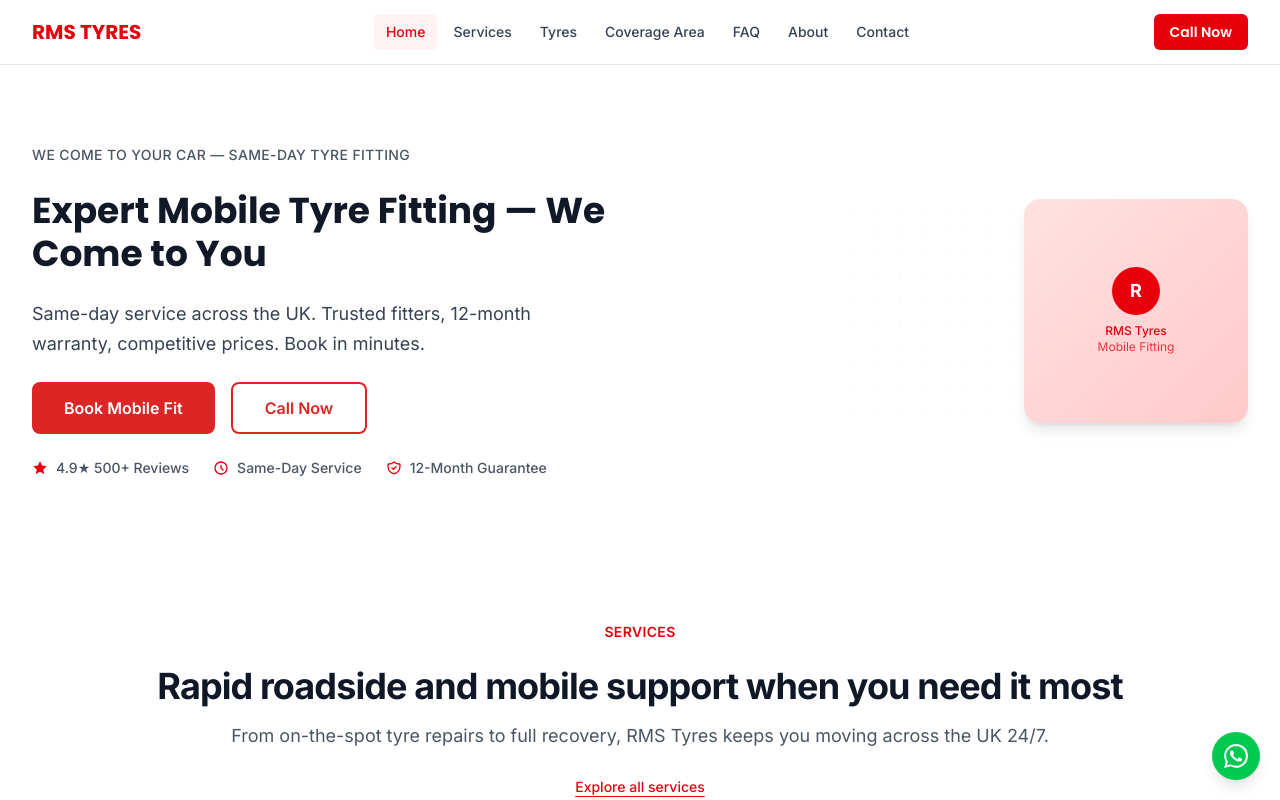
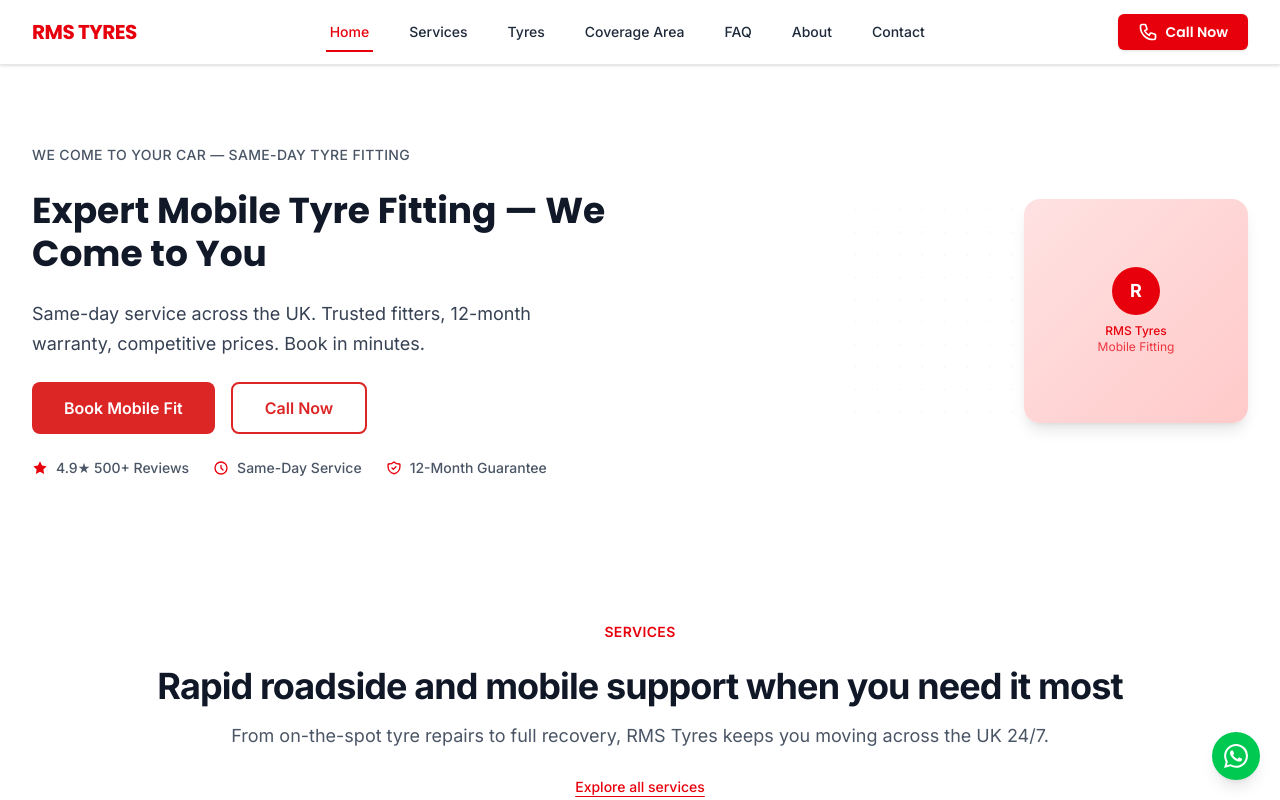
Before and after one commit to Gul-Group/RMS-Tyres-Mobile-Fitting, a Next.js app: page / in a window 1280 px wide. Shown: the top 800 px of the page. Built offline with nearby package versions, Linux system fonts and the light colour scheme.

Commit message:
Improvement in Navigation bar design

```diff
--- a/src/components/layout/NavBar.tsx
+++ b/src/components/layout/NavBar.tsx
@@ -1,67 +1,89 @@
-import Link from "next/link"
-import MobileMenu from "./MobileMenu"
-import NavLink from "./NavLink"
-import { cn } from "@/lib/utils/cn"
+import Link from "next/link";
+import MobileMenu from "./MobileMenu";
+import NavLink from "./NavLink";
+import { cn } from "@/lib/utils/cn";
+import { PhoneIcon } from "@/src/lib/icons";
 
 const navigationItems = [
-  { href: "/", label: "Home" },
-  { href: "/services", label: "Services" },
-  { href: "/tyres", label: "Tyres" },
-  { href: "/coverage-area", label: "Coverage Area" },
-  { href: "/faq", label: "FAQ" },
-  { href: "/about", label: "About" },
-  { href: "/contact", label: "Contact" },
-]
+  { href: "/", label: "Home", title: "RMS Tyres Mobile Fitting - Home", prefetch: true },
+  { href: "/services", label: "Services", title: "Mobile Tyre Fitting Services UK", prefetch: true },
+  { href: "/tyres", label: "Tyres", title: "Tyres for Cars, Vans & Emergency Fitting", prefetch: true },
+  { href: "/coverage-area", label: "Coverage Area", title: "UK Mobile Tyre Fitting Coverage", prefetch: true },
+  { href: "/faq", label: "FAQ", title: "Frequently Asked Questions - RMS Tyres", prefetch: false },
+  { href: "/about", label: "About", title: "About RMS Tyres Mobile Fitting", prefetch: false },
+  { href: "/contact", label: "Contact", title: "Contact RMS Tyres UK", prefetch: true },
+];
 
 export default function NavBar() {
   return (
-    <header className="sticky top-0 z-50 w-full border-b border-gray-200 bg-white/95 backdrop-blur supports-[backdrop-filter]:bg-white/60">
+    <header className="sticky top-0 z-50 w-full border-b border-gray-200 bg-white/95 backdrop-blur supports-[backdrop-filter]:bg-white/60 shadow-sm">
       <nav aria-label="Primary" className="mx-auto max-w-7xl px-4 sm:px-6 lg:px-8">
         <div className="flex h-16 items-center justify-between">
-          {/* Mobile menu button - Left on mobile, hidden on desktop */}
+          {/* Mobile menu button */}
           <div className="flex items-center md:hidden order-1">
             <MobileMenu />
           </div>
 
-          {/* Logo - Center on mobile, left on desktop */}
+          {/* Logo */}
           <div className="flex items-center order-2 md:order-1">
             <Link
               href="/"
-              className="flex items-center space-x-2 focus:outline-none focus:ring-2 focus:ring-red-500 focus:ring-offset-2 rounded-md"
-              aria-label="RMS Tyres - Home"
+              className="flex items-center space-x-2 focus:outline-none focus:ring-2 focus:ring-red-600 focus:ring-offset-2 rounded-md"
+              aria-label="RMS Tyres Mobile Fitting - Home"
             >
-              <span className="text-xl font-bold text-red-600 font-poppins">
+              <span className="text-xl font-bold text-red-600 font-poppins tracking-tight">
                 RMS TYRES
               </span>
             </Link>
           </div>
 
-          {/* Desktop navigation links - Hidden on mobile */}
-          <div className="hidden md:flex md:items-center md:space-x-1 order-2">
+          {/* Desktop navigation */}
+          <div className="hidden md:flex md:items-center md:space-x-4 order-2">
             {navigationItems.map((item) => (
-              <NavLink key={item.href} href={item.href}>
+              <NavLink
+                key={item.href}
+                href={item.href}
+                title={item.title}
+                prefetch={item.prefetch}
+              >
                 {item.label}
               </NavLink>
             ))}
           </div>
 
-          {/* CTA Button - Right on all screen sizes */}
+          {/* CTA Button */}
           <div className="flex items-center order-3">
             <Link
               href="tel:07932030303"
+              aria-label="Call RMS Tyres now for emergency mobile tyre fitting in the UK"
               className={cn(
-                "inline-flex items-center px-4 py-2 text-sm font-medium",
-                "text-white bg-red-600 hover:bg-red-700",
-                "focus:outline-none focus:ring-2 focus:ring-red-500 focus:ring-offset-2",
-                "rounded-md transition-colors duration-200",
-                "font-poppins"
+                "inline-flex items-center gap-2 px-5 py-2 text-sm font-semibold",
+                "text-white bg-red-600 hover:bg-red-700 active:bg-red-700",
+                "focus:outline-none focus:ring-2 focus:ring-red-600 focus:ring-offset-2",
+                "rounded-md transition-transform duration-150 hover:scale-[1.02]",
+                "font-poppins shadow-sm"
               )}
             >
+              <PhoneIcon className="w-5 h-5" aria-hidden="true" />
               Call Now
             </Link>
           </div>
         </div>
       </nav>
+
+      {/* Optional: mobile utility bar for quick call access */}
+      <div className="md:hidden border-t border-gray-200 bg-white/95">
+        <div className="mx-auto max-w-7xl px-4 py-2 flex justify-end">
+          <Link
+            href="tel:07932030303"
+            className="inline-flex items-center gap-2 px-4 py-2 text-sm font-semibold text-white bg-red-600 rounded-md"
+            aria-label="Tap to call RMS Tyres now"
+          >
+            <PhoneIcon className="w-5 h-5" aria-hidden="true" />
+            Call Now
+          </Link>
+        </div>
+      </div>
     </header>
-  )
+  );
 }
--- a/src/components/layout/NavLink.tsx
+++ b/src/components/layout/NavLink.tsx
@@ -1,34 +1,45 @@
-"use client"
+"use client";
 
-import Link from "next/link"
-import { usePathname } from "next/navigation"
-import { cn } from "@/lib/utils/cn"
+import Link from "next/link";
+import { usePathname } from "next/navigation";
+import { cn } from "@/lib/utils/cn";
 
 interface NavLinkProps {
-  href: string
-  children: React.ReactNode
-  className?: string
+  href: string;
+  children: React.ReactNode;
+  className?: string;
+  title?: string;
+  prefetch?: boolean;
 }
 
-export default function NavLink({ href, children, className }: NavLinkProps) {
-  const pathname = usePathname()
-  const isActive = pathname === href
+export default function NavLink({
+  href,
+  children,
+  className,
+  title,
+  prefetch = true,
+}: NavLinkProps) {
+  const pathname = usePathname();
+  const isActive = pathname === href;
 
   return (
     <Link
       href={href}
+      prefetch={prefetch}
       className={cn(
-        "relative px-3 py-2 text-sm font-medium transition-colors duration-200",
-        "hover:text-red-600 focus:outline-none focus:ring-2 focus:ring-red-500 focus:ring-offset-2",
-        "rounded-md",
+        "relative px-3 py-2 text-sm font-medium transition-colors duration-200 rounded-md",
+        "text-gray-800 hover:text-red-600",
+        // underline indicator using ::after
+        "after:absolute after:left-2 after:right-2 after:-bottom-0.5 after:h-[2px] after:bg-red-600 after:transition-opacity after:duration-200",
         isActive
-          ? "text-red-600 bg-red-50"
-          : "text-gray-700 hover:bg-gray-50",
+          ? "after:opacity-100 text-red-600"
+          : "after:opacity-0 hover:after:opacity-100",
         className
       )}
       aria-current={isActive ? "page" : undefined}
+      title={title || (typeof children === "string" ? children : undefined)}
     >
       {children}
     </Link>
-  )
+  );
 }
```
